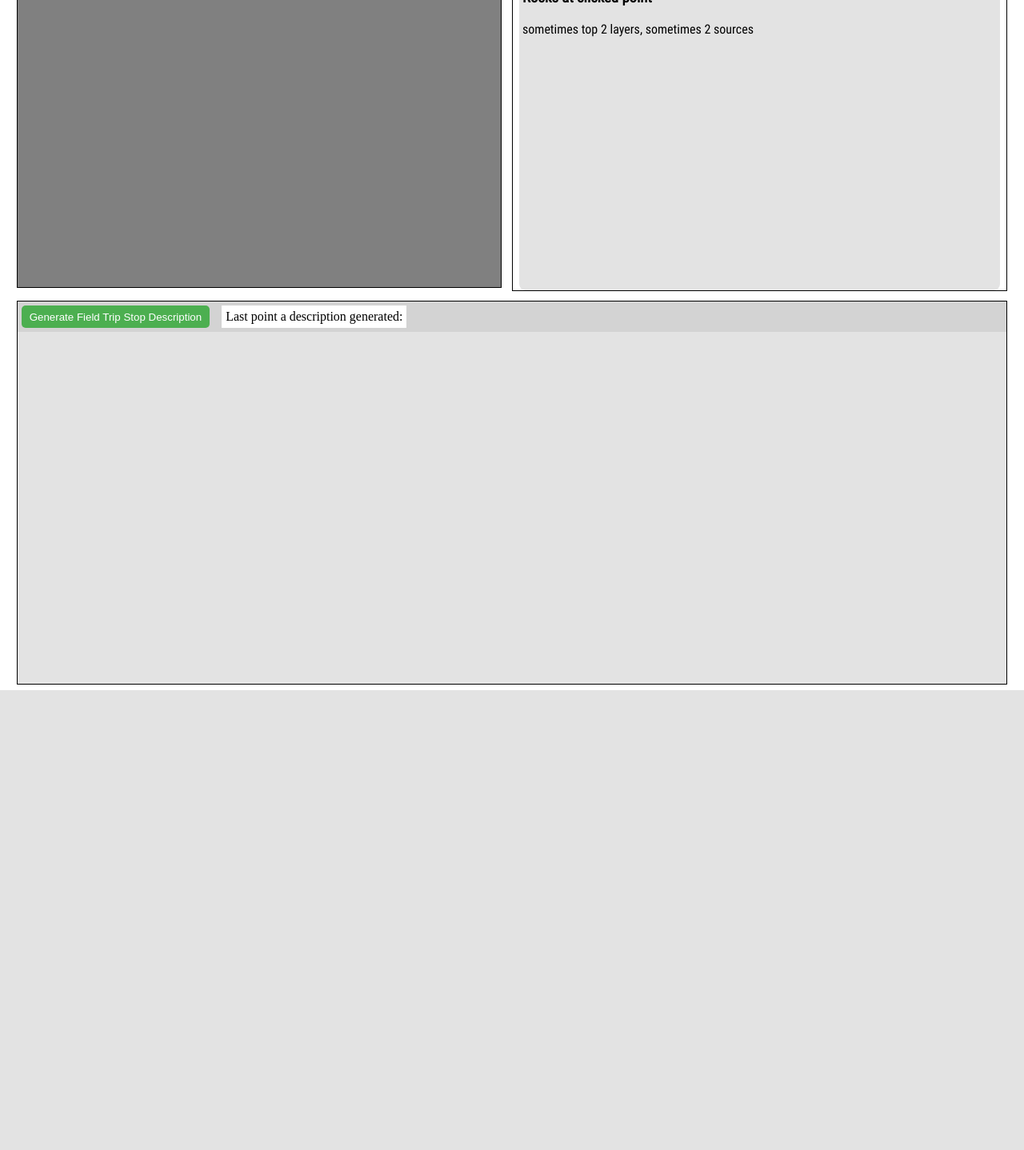
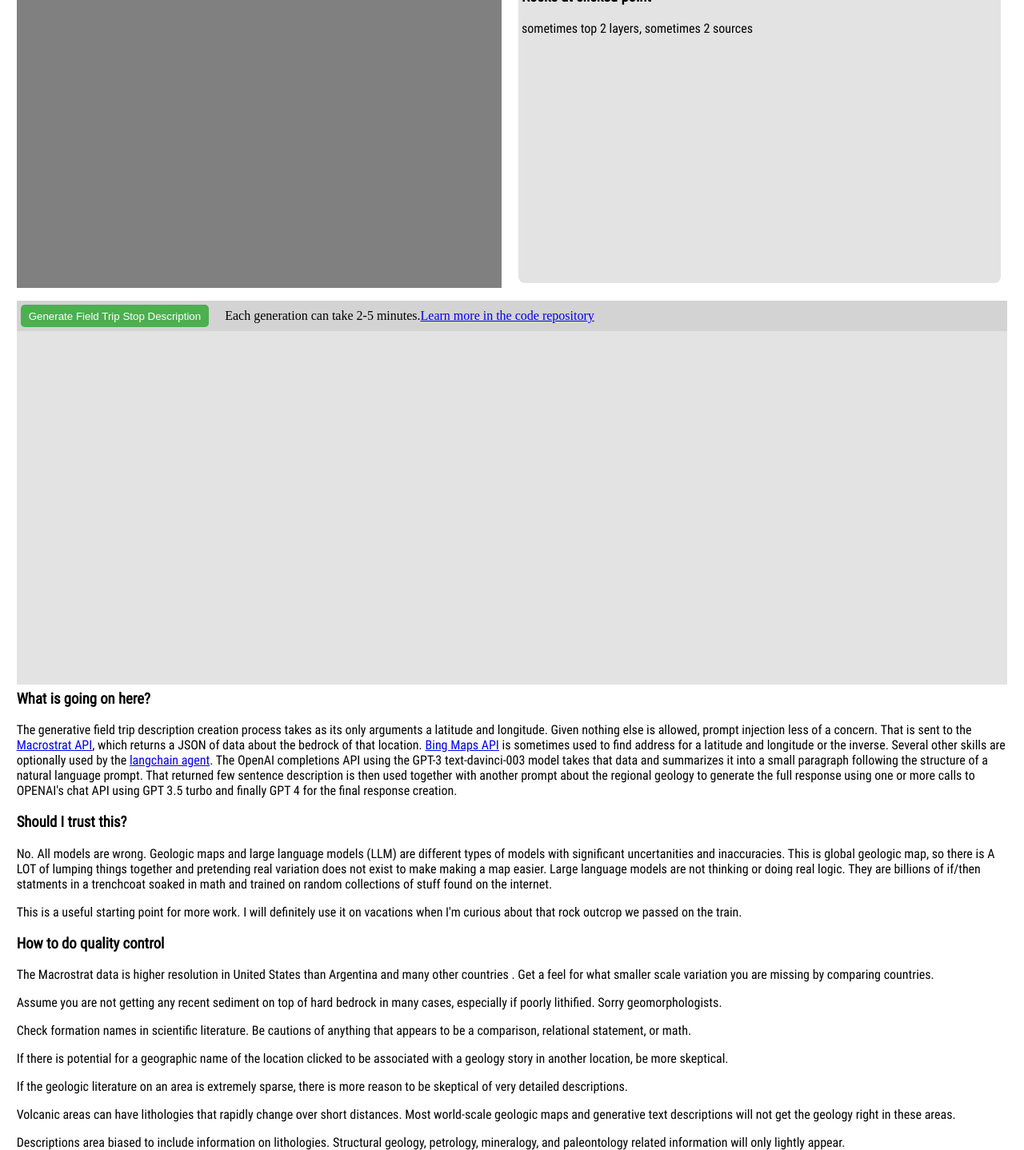
Before and after one commit to JustinGOSSES/LAGDAL, a Flask app: page /explore in a window 1280 px wide. Shown: the part 748-2186 px from the top of the page at 80% size. Before the commit the page ends 1611 px from the top, so only its background shows below. Run offline with Flask 2, Linux system fonts and the light colour scheme; some libraries are stand-ins or nearby versions.

Commit message:
works locally again

```diff
--- a/app.py
+++ b/app.py
@@ -54,4 +54,4 @@ def fieldStopIntro():
 #    app.run(host='0.0.0.0')
 
 if __name__ == '__main__':
-    app.run(debug=True)
+    app.run()
--- a/requirements.txt
+++ b/requirements.txt
@@ -18,12 +18,12 @@ jupyter_console==6.4.3
 jupyter_core==4.10.0
 jupyterlab_pygments==0.1.2
 jupyterlab_widgets==1.0.0
-langchain==0.0.83
+langchain>=0.0.181
 matplotlib-inline==0.1.3
 notebook==6.4.0
 numpy==1.22.2
 pandas==1.4.3
 pip==23.1.0
 wikipedia>=1.4.0
-openai==0.26.5
+openai>=0.27.4
 requests==2.28.2
--- a/static/css/main.css
+++ b/static/css/main.css
@@ -69,14 +69,25 @@ p {
     margin-top:0.5%;
     margin-bottom:0.5%;
     box-sizing: border-box;
-    border: 1px solid black;
+    /* border: 1px solid black; */
 }
+
+.pageWidth {
+  height:25rem;
+    margin-top:0.5%;
+    margin-bottom:0.5%;
+    margin-left:1%;
+    margin-right:1%;
+    box-sizing: border-box;
+}
+
+
 .title {
     text-align: center;
 }
 #lastLatLongClicked {
     min-height: 2rem;
-    margin-bottom:0rem;
+    margin-bottom:0.5rem;
     background-color: rgb(227, 227, 227);
     padding: 0.25rem;
     border-radius: 0.5rem;
@@ -87,7 +98,7 @@ p {
     background-color: rgb(227, 227, 227);
     padding: 0.25rem;
     margin-top:0.5rem;
-    height:24.5rem;
+    height:24.0rem;
     overflow: auto;
     border-radius: 0.5rem;
 }
@@ -183,6 +194,16 @@ p {
     margin-right:5px;
   }
 
+#generativeNote {
+    display: flex;
+    align-items: center;
+    padding: 5px;
+    /* background-color: white; */
+    border-radius: 0px;
+    margin-left:5px;
+    margin-right:5px;
+  }
+
   #latitude,
   #longitude {
     margin-right: 5px;
@@ -194,8 +215,8 @@ p {
   }
 
   .spinner {
-    width: 40px;
-    height: 40px;
+    width: 25px;
+    height: 25px;
     border-width: 4px;
     border: 2px solid #f3f3f3;
     border-top: 2px solid #4caf50;
@@ -210,3 +231,13 @@ p {
     0% { transform: rotate(0deg); }
     100% { transform: rotate(360deg); }
   }
+
+  a.link {
+    color: blue;
+    cursor: pointer;
+    text-decoration: underline;
+  }
+
+  a.link:hover {
+    color: red;
+  }
--- a/static/js/main.js
+++ b/static/js/main.js
@@ -98,19 +98,46 @@
               });
           }
 
+          function parseCoordinates(str) {
+            //latitude = 38.861499, longitude = -110.858994
+            const coordinates = {};
+            latlongstrings = str.split(',')
+            latPlus = latlongstrings[0]
+            lngPlus = latlongstrings[1]
+            coordinates.lat = parseFloat(latPlus.split('=')[1].trim())
+            coordinates.lng = parseFloat(lngPlus.split('=')[1].trim())
+            return {"latlng":coordinates}
+          }
+
+
           function addDataToGenerativeText(jsonData) {
             const generativeText = document.getElementById('GenerativeText');
 
             // Extract location and geology_response values from JSON
             const location = jsonData.location;
             const geologyResponse = jsonData.geology_response;
+            // parse coordinates for link
+            console.log("location before coordinatesInObject to be added as onclick = ",location)
+            coordinatesInObject = parseCoordinates(location)
+            console.log("coordinatesInObject to be added as onclick = ",coordinatesInObject)
 
             // Create the div element
             const divElement = document.createElement('div');
 
             // Create the location paragraph element and set its text
             const locationParagraph = document.createElement('p');
-            locationParagraph.textContent = 'Location: ' + location;
+            const locationLink = document.createElement('a');
+            locationLink.textContent = 'Location: ' + location;
+            locationLink.className = "link"
+
+            // Add a click event listener to the location link
+            locationLink.addEventListener('click', () => {
+                // Simulate the map click behavior when clicked
+                console.log("coordinatesInObject to be added as onclick = ",coordinatesInObject)
+                mapClick(coordinatesInObject)
+            });
+              // Append the location link to the paragraph element
+            locationParagraph.appendChild(locationLink);
 
             // Create the geology_response paragraph element and set its text
             const geologyResponseParagraph = document.createElement('p');
@@ -145,19 +172,13 @@
         function updateLastPointGenerated(locationLatLong){
             const infoBox = document.getElementById('infoBoxLastGeneratedPoint');
             const spanElement = infoBox.querySelector('span');
-
-            // Get the current text after the colon
-            const currentText = spanElement.innerText.split(': ')[1];
-
             // Replace the current text with the new text
-            const newText = spanElement.innerText.replace(currentText, locationLatLong);
-
+            const newText = "updateLastPointGenerated: "+toString(locationLatLong)
             // Update the span element with the new text
             spanElement.innerText = newText;
         }
 
         function mapClick(e){
-
             var latlng = e.latlng;
             latitude = parseFloat(latlng.lat.toFixed(6))
             longitude = parseFloat(latlng.lng.toFixed(6))
--- a/templates/explore.html
+++ b/templates/explore.html
@@ -11,12 +11,13 @@
         <h1 class="title">Experimental Field Trip Planning Productivity Tool</h1>
     </div>
     <div>
-        <p style="margin-left:1rem;color:red;"> NOTE: This is in progress! Work will continue. Things don't all work yet.</p>
-        <p style="margin-left:1rem;color:red;">To help explore for outcrops in an area you'll be in, use the topographic map to identify where
+        <p style="margin-left:1rem;color:red;"> NOTE: This is in progress! Uses APIs that have fixed budget, so may break at any time.</p>
+        <p style="margin-left:1rem;">INSTRUCTIONS: Recommend you start with looking at the geologic map to identify areas you
+            are interested in, then use the topographic map to identify where
              their could be cliffs, road cuts, or other types of exposed rock. Clicking on a point will bring up
             details on the bedrock geology near the surface based on the Macrostrat API. If a Google Streetview
-            image is available near where was clicked, it will appear in lower right. All combined will make it
-            relatively easy to find outcrops in an area that show the different geologic units.</p>
+            image is available near where was clicked, it will appear in lower left. Once you've found a good location, use
+            the "generate field trip description button.</p>
     </div>
     <div>
         <div id="map" class="mapHolder"></div>
@@ -54,15 +55,44 @@
         <div id="GenerativeMenuBar">
           <button id="generateButton">Generate Field Trip Stop Description</button>
           <div class="spinner"></div>
-          <div id="infoBoxLastGeneratedPoint">
-            <span>Last point a description generated:</span>
+          <div id="generativeNote">
+            <span>Each generation can take 2-5 minutes.</span><span><a href="https://github.com/JustinGOSSES/LAGDAL">Learn more in the code repository</a></span>
           </div>
-
         </div>
         <div id="GenerativeText"></div>
     </div>
-    <div>
-
+    <div id="shouldITrust" class="pageWidth">
+        <h3>What is going on here?</h3>
+        <p>The generative field trip description creation process takes as its only arguments a latitude and longitude. Given nothing else is allowed, prompt injection
+            less of a concern. That is sent to the
+             <a href="https://macrostrat.org/#about">Macrostrat API</a>, which
+        returns a JSON of data about the bedrock of that location. <a href="https://www.microsoft.com/en-us/maps/choose-your-bing-maps-api">Bing Maps API</a>
+         is sometimes used to find address for a latitude and longitude or the
+        inverse. Several other skills are optionally used by the <a href="https://docs.langchain.com/docs/components/agents">langchain agent</a>.
+        The OpenAI completions API using the GPT-3 text-davinci-003 model takes that data
+        and summarizes it into a small paragraph following the structure of a natural language prompt. That returned few sentence description
+        is then used together with another prompt about the regional geology to generate the full response using one or more calls to OPENAI's chat
+         API using GPT 3.5 turbo and finally GPT 4 for the final response creation.  </p>
+        <h3>Should I trust this?</h3>
+        <p>No. All models are wrong. Geologic maps and large language models (LLM) are different types
+            of models with significant uncertanities and inaccuracies. This is global geologic map, so there is A LOT of lumping things
+            together and pretending real variation does not exist to make making a map easier. Large language models are not thinking or doing real logic.
+           They are billions of if/then statments in a trenchcoat soaked in math and trained on random collections of stuff found on the internet.</p>
+           <p>This is a useful starting point for more work.
+            I will definitely use it on vacations when I'm curious about that rock outcrop we passed on the train.<p>
+        <h3>How to do quality control</h3>
+           <p>The Macrostrat data is higher resolution in United States than Argentina and many other countries
+            . Get a feel for what smaller scale variation you are missing by comparing countries.</p>
+            <p>Assume you are not getting any recent sediment on top of hard bedrock in many cases, especially if poorly lithified. Sorry geomorphologists.</p>
+            <p>Check formation names in scientific literature. Be cautions of anything that appears to be a comparison, relational statement, or math.</p>
+            <p>If there is potential for a geographic name of the location clicked to be associated with a geology story in another location, be more skeptical.</p>
+            <p>If the geologic literature on an area is extremely sparse, there is more reason to be skeptical of very detailed descriptions.</p>
+            <p>Volcanic areas can have lithologies that rapidly change over short distances. Most world-scale geologic maps
+                and generative text descriptions will not get the
+                geology right in these areas.
+            </p>
+            <p>Descriptions area biased to include information on lithologies. Structural geology, petrology, mineralogy,
+                 and paleontology related information will only lightly appear.</p>
     </div>
 
 
```
